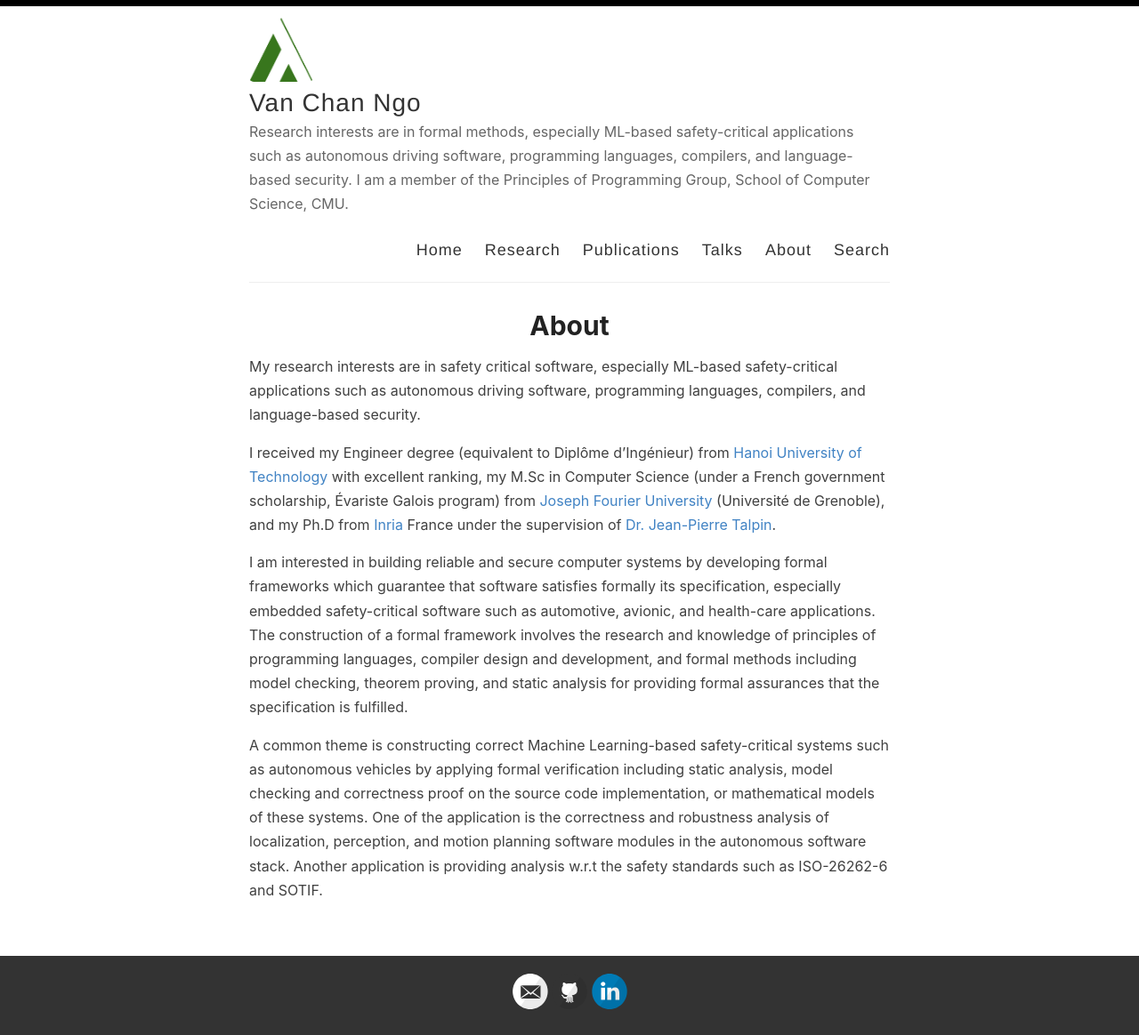
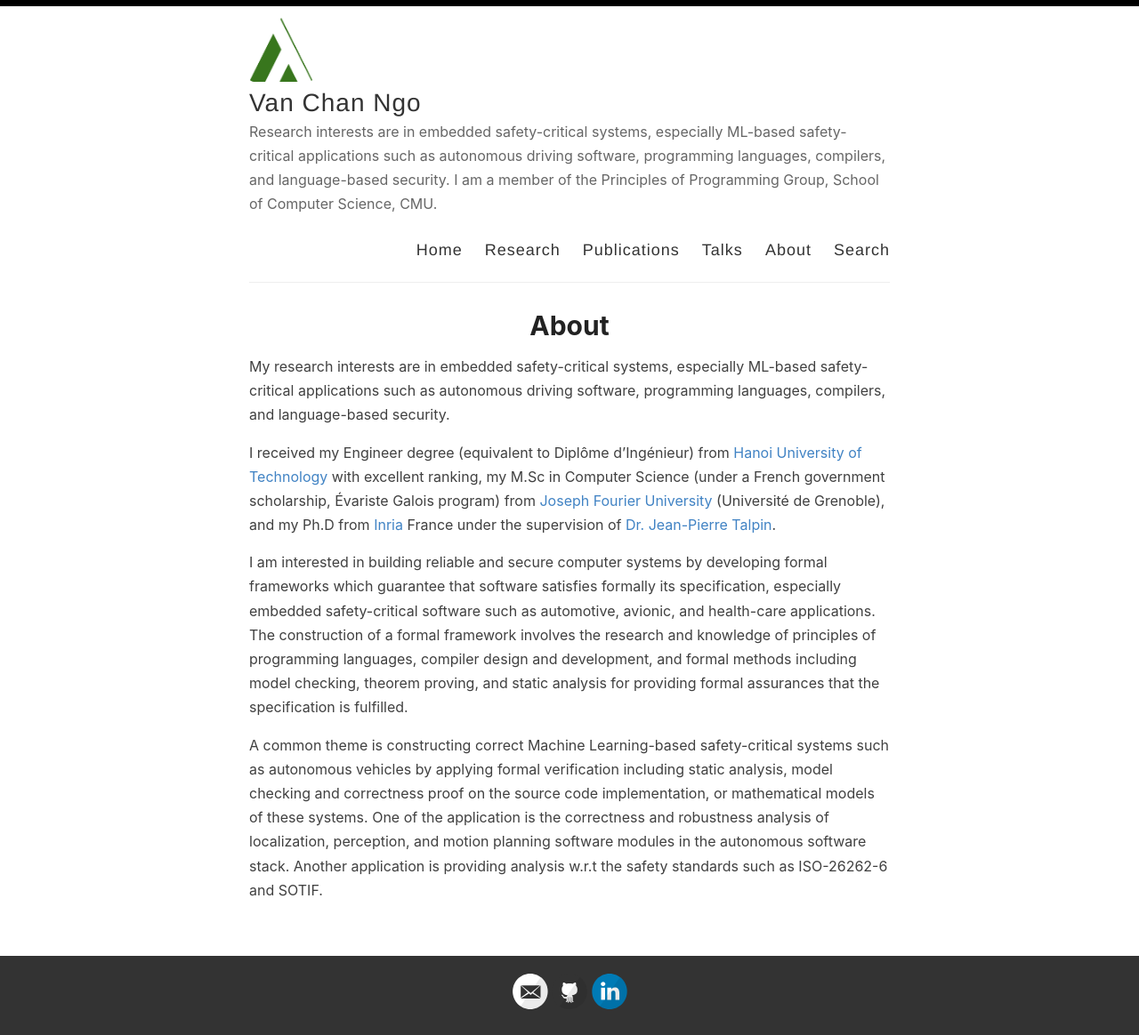
Before and after one commit to channgo2203/channgo2203.github.io, a Jekyll site: the page built from _pages/about.md, in a window 1280 px wide. Shown: the whole page at 89% size. Built offline with Jekyll 4.4.1, drawn with Linux system fonts in a browser that asks for light colours.

Commit message:
Update about.md

```diff
--- a/_config.yml
+++ b/_config.yml
@@ -9,7 +9,7 @@ name: Van Chan Ngo
 author: Van Chan Ngo
 
 # Short bio or description (displayed in the header)
-description: Research interests are in formal methods, especially ML-based safety-critical applications such as autonomous driving software, programming languages, compilers, and language-based security. I am a member of the Principles of Programming Group, School of Computer Science, CMU.
+description: Research interests are in embedded safety-critical systems, especially ML-based safety-critical applications such as autonomous driving software, programming languages, compilers, and language-based security. I am a member of the Principles of Programming Group, School of Computer Science, CMU.
 
 # URL of your avatar or profile pic (you could use your GitHub profile pic)
 avatar: /images/xequation.png
--- a/_pages/about.md
+++ b/_pages/about.md
@@ -4,7 +4,7 @@ title: About
 permalink: /about/
 ---
 
-My research interests are in safety critical software, especially ML-based safety-critical applications such as autonomous driving software, programming languages, compilers, and language-based security.
+My research interests are in embedded safety-critical systems, especially ML-based safety-critical applications such as autonomous driving software, programming languages, compilers, and language-based security.
 
 I received my Engineer degree (equivalent to Diplôme d'Ingénieur) from
 [Hanoi University of Technology](http://en.hust.edu.vn/home) with excellent ranking,
```
